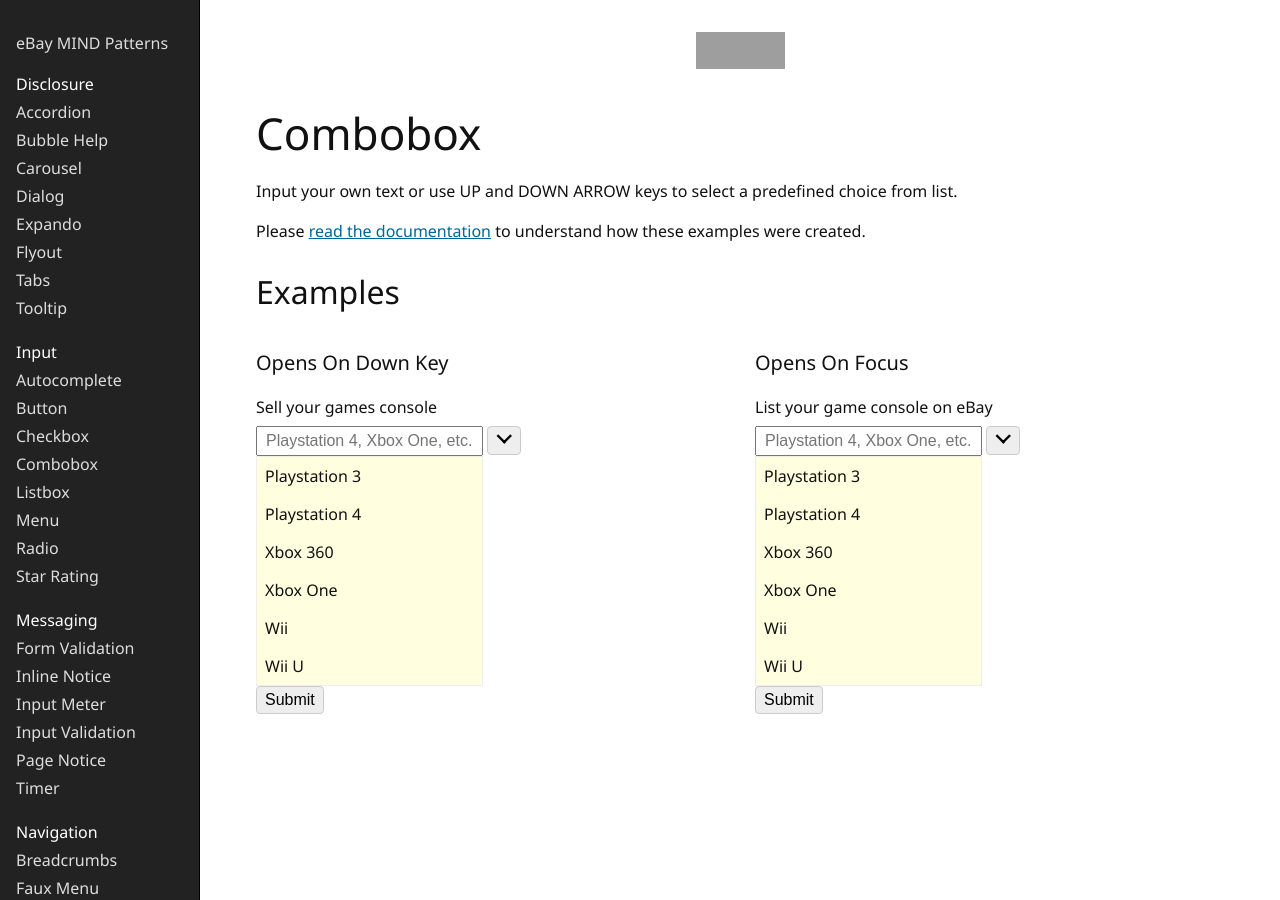
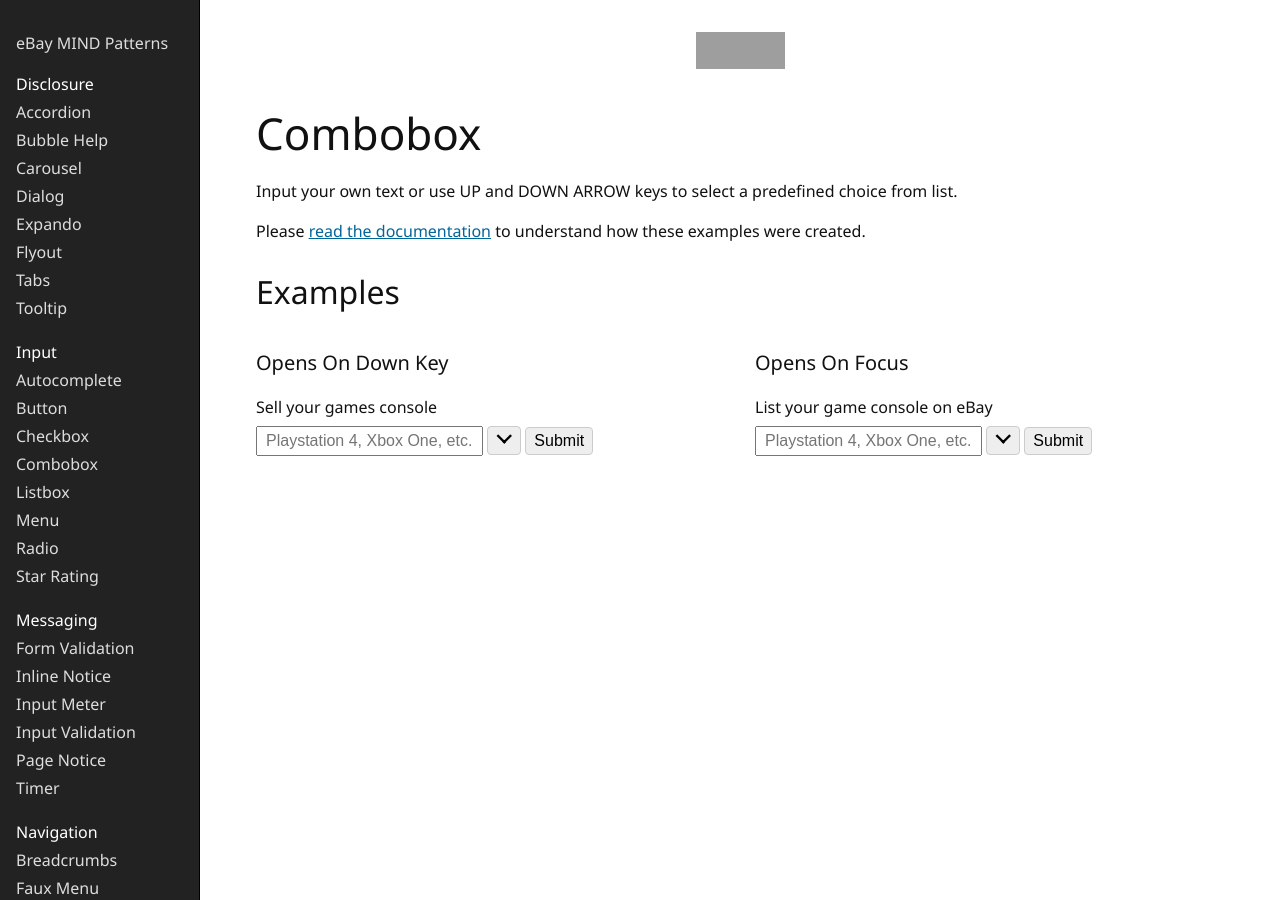
Before and after one commit to eBay/mindpatterns, a Jekyll site: the page built from _input/combobox/index.html, in a window 1280 px wide. Built offline with Jekyll 4.4.1, drawn with Linux system fonts in a browser that asks for light colours; grey boxes are pictures that could not be loaded.

Commit message:
Really fix css path this time!

```diff
--- a/_input/combobox/index.html
+++ b/_input/combobox/index.html
@@ -3,7 +3,7 @@ layout: page
 title: Combobox
 ---
 
-<link rel="stylesheet" href="../disclosure/flyout/flyout.css">
+<link rel="stylesheet" href="../../disclosure/flyout/flyout.css">
 <link rel="stylesheet" href="combobox.css">
 <style>
     .combobox label {
```
